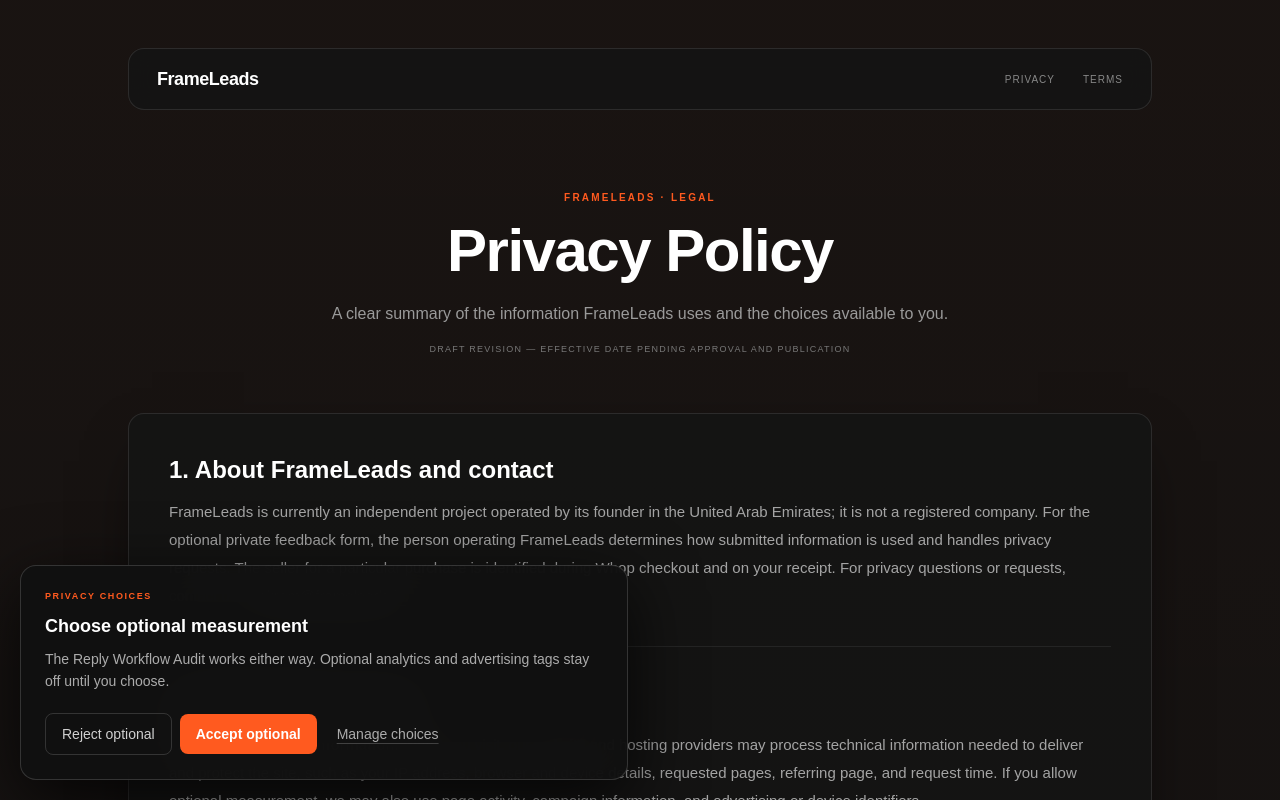
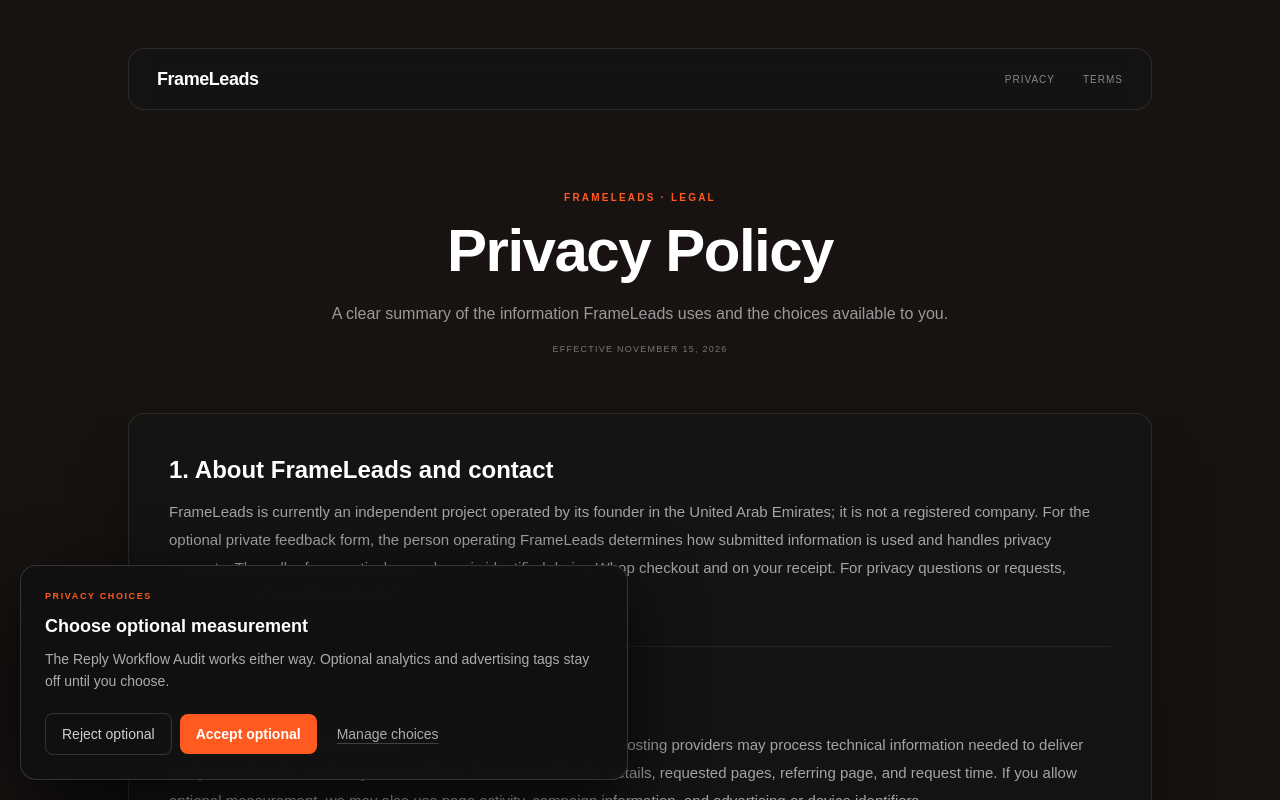
Before and after one commit to Frameleads/FrameLeads-Landing, a Next.js app: page /privacy in a window 1280 px wide. Shown: the top 800 px of the page. Built offline with nearby package versions, Linux system fonts and the light colour scheme; a web font is replaced by a local one.

Commit message:
Set truthful privacy revision effective date for approved launch readiness

```diff
--- a/src/app/privacy/page.tsx
+++ b/src/app/privacy/page.tsx
@@ -11,7 +11,7 @@ export const metadata: Metadata = {
 const providerLink = "text-white underline decoration-white/25 underline-offset-4 hover:text-[#FF5A1F]";
 
 export default function PrivacyPage() {
-  return <LegalPageShell title="Privacy Policy" description="A clear summary of the information FrameLeads uses and the choices available to you." canonicalPath="/privacy" effectiveDateLabel="Draft revision — effective date pending approval and publication">
+  return <LegalPageShell title="Privacy Policy" description="A clear summary of the information FrameLeads uses and the choices available to you." canonicalPath="/privacy" effectiveDateLabel="Effective November 15, 2026">
     <LegalSection title="1. About FrameLeads and contact">
       <p>FrameLeads is currently an independent project operated by its founder in the United Arab Emirates; it is not a registered company. For the optional private feedback form, the person operating FrameLeads determines how submitted information is used and handles privacy requests. The seller for a particular purchase is identified during Whop checkout and on your receipt. For privacy questions or requests, contact us at <a className={providerLink} href="mailto:akram@frameleads.io">akram@frameleads.io</a>.</p>
     </LegalSection>
```
